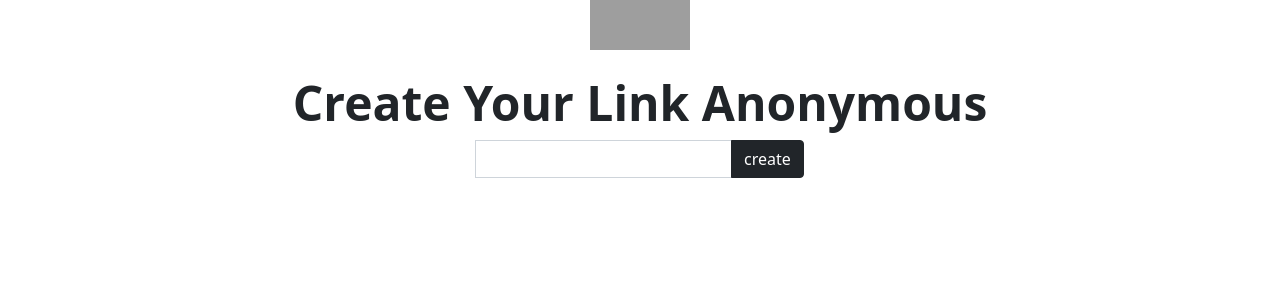
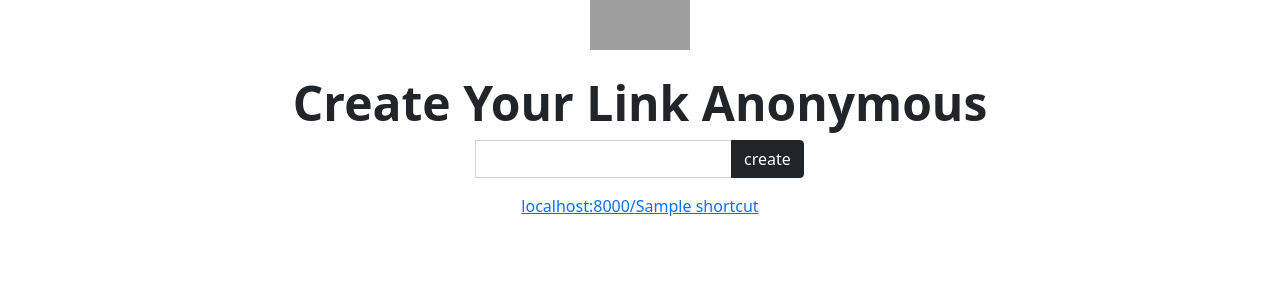
Before and after one commit to MohammadMMoniri/linker, a Django app: template templates/html/home.html in a window 1280 px wide. Shown: the part 242-542 px from the top of the page. Run offline with Django 3.2, Linux system fonts and the light colour scheme; tables that the repository leaves empty hold one stand-in row (values such as "Sample post"); the template is opened without the code that fills it: values that come from a table or form of the project are taken from there, most other values are stand-ins (such as "Sample title", 1, 10 or a date in 2020); grey boxes are pictures that could not be loaded.

Commit message:
add printing result to home

```diff
--- a/templates/html/home.html
+++ b/templates/html/home.html
@@ -14,6 +14,12 @@
         <input type="submit" value="create" class="btn btn-dark"  id="button-addon2">
         </div>
       </form>
+      </div>
+      {% if shortcut %}
+      <div class="container">
+        <a href="/{{ shortcut }}">localhost:8000/{{ shortcut }}</a>
+      </div>
+      {% endif %}
     </div>
   </div>
 </div>
```
